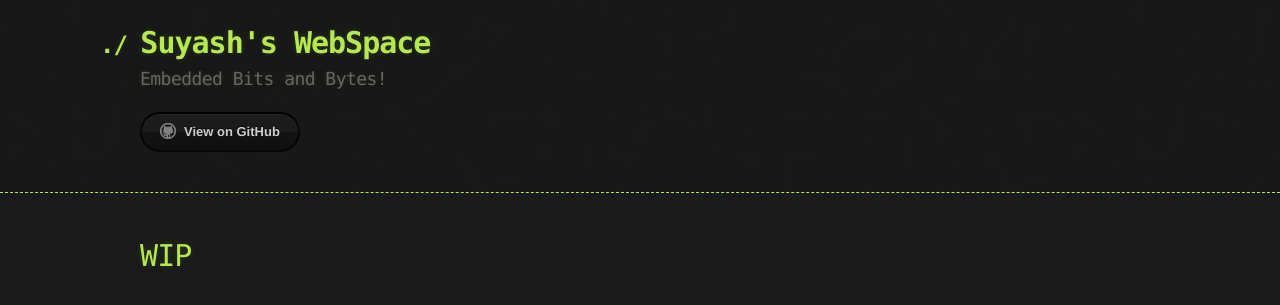
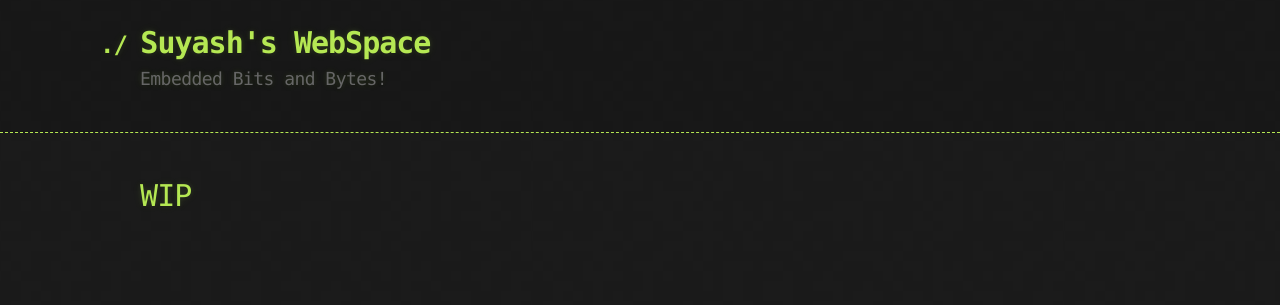
Before and after one commit to suyashsingh/suyashsingh.github.io, a Jekyll site: the page built from index.md, in a window 1280 px wide. Shown: the top 305 px of the page. Built offline with Jekyll 4.4.1, drawn with Linux system fonts in a browser that asks for light colours.

Commit message:
add show_github_link for config.yml
Enable/Disable show github repo link from config.yml

```diff
--- a/_config.yml
+++ b/_config.yml
@@ -1,5 +1,6 @@
 title: Suyash's WebSpace
 description: Embedded Bits and Bytes!
 show_downloads: false
+show_github_link: false
 google_analytics:
 theme: jekyll-theme-hacker
--- a/_layouts/default.html
+++ b/_layouts/default.html
@@ -24,7 +24,9 @@
             <a href="{{ site.github.zip_url }}" class="btn">Download as .zip</a>
             <a href="{{ site.github.tar_url }}" class="btn">Download as .tar.gz</a>
           {% endif %}
-          <a href="{{ site.github.repository_url }}" class="btn btn-github"><span class="icon"></span>View on GitHub</a>
+          {% if site.show_github_link %}
+            <a href="{{ site.github.repository_url }}" class="btn btn-github"><span class="icon"></span>View on GitHub</a>
+          {% endif %}
         </section>
       </div>
     </header>
```
